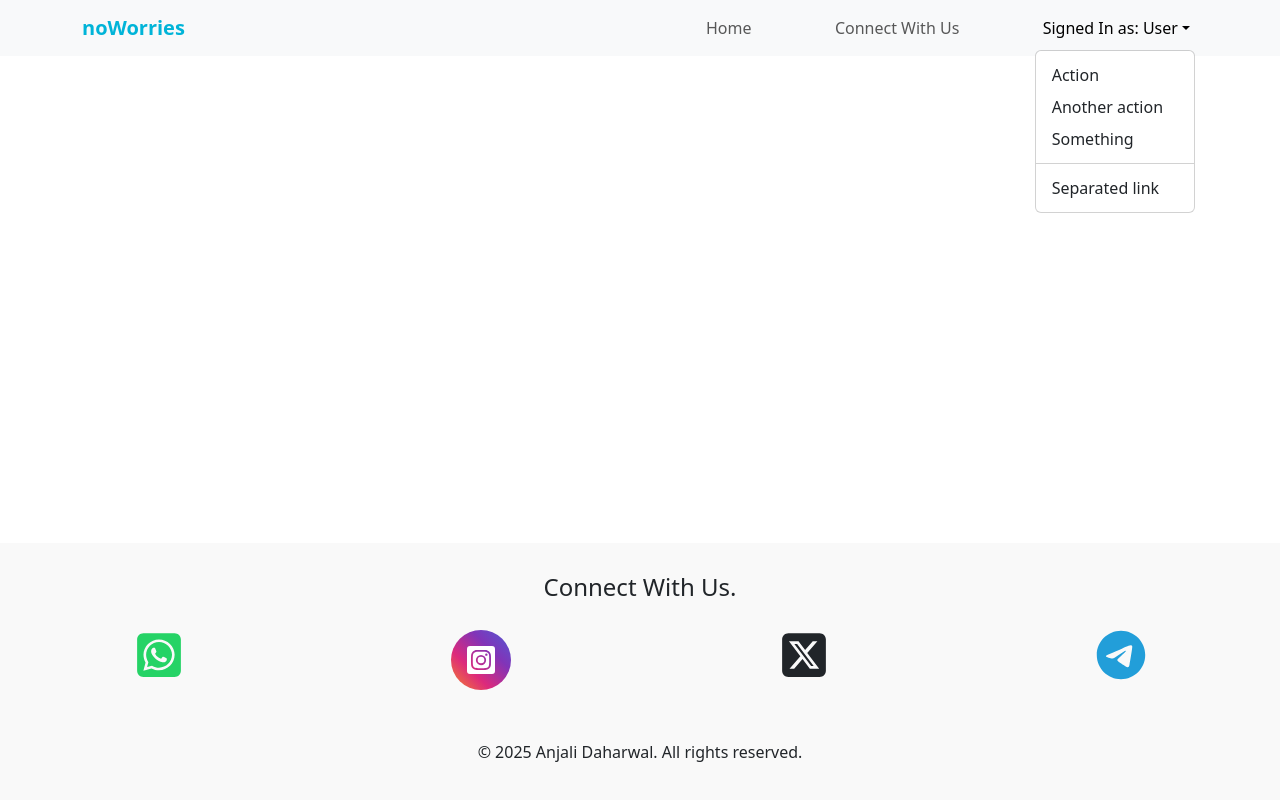
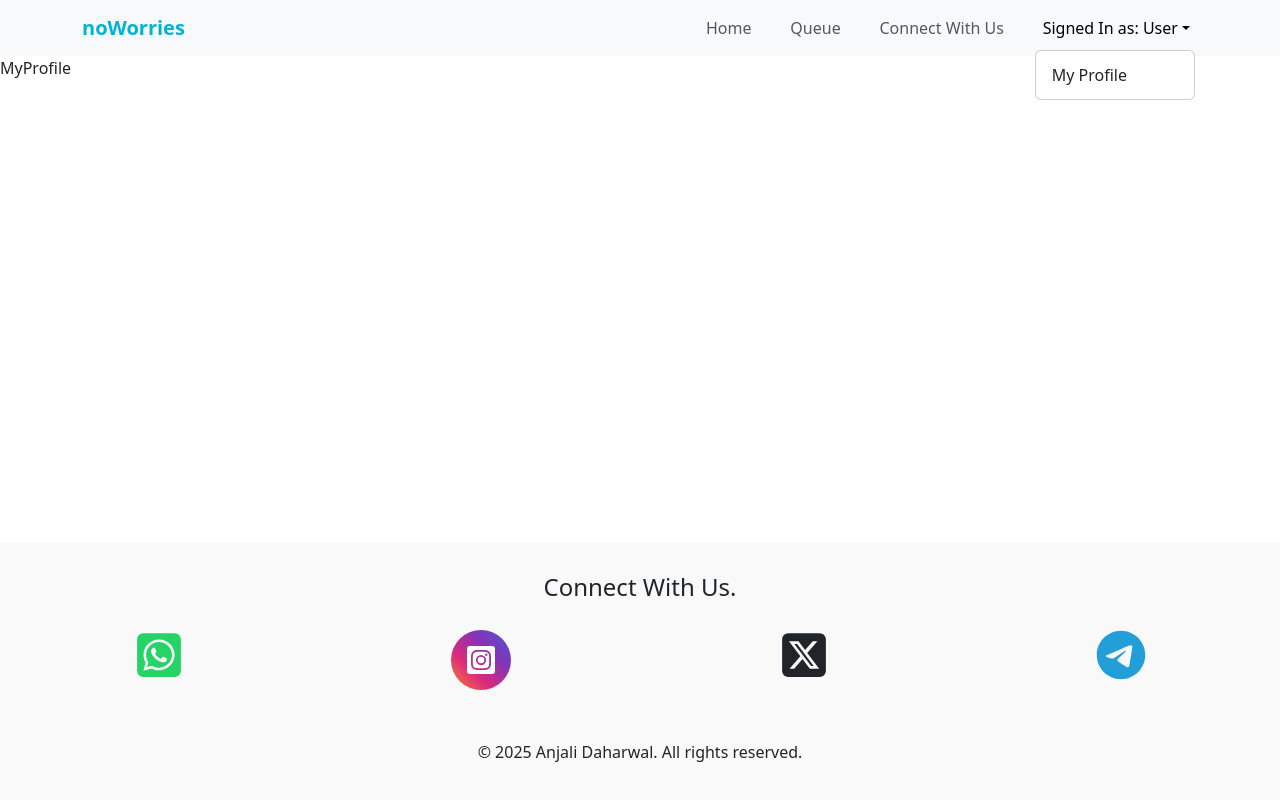
Before and after one commit to anjali012005/noworries, a React (Create React App) app in the folder frontend/: page /my-profile in a window 1280 px wide. Both pictures are taken after a click on the button "Signed In as: User". Built offline with nearby package versions, Linux system fonts and the light colour scheme.

Commit message:
Linked MyProfile component in nav

```diff
--- a/frontend/src/App.js
+++ b/frontend/src/App.js
@@ -6,6 +6,7 @@ import './App.css';
 import Footer from "./Pages/Footer/Footer";
 import BookDoctor from "./Components/BookDoctor/BookDoctor";
 import PatientQueue from "./Components/PatientQueue/PatientQueue";
+import MyProfile from "./Components/MyProfile/MyProfile";
 
 function App() {
   return (
@@ -17,6 +18,7 @@ function App() {
             <Route path="/" element={<Home />} />
             <Route path="/book" element={<BookDoctor />} />
             <Route path="/queue" element={<PatientQueue/>} />
+            <Route path="my-profile" element={<MyProfile/>} />
           </Routes>
         </div>
         <Footer />
--- /dev/null
+++ b/frontend/src/Components/MyProfile/MyProfile.jsx
@@ -0,0 +1,12 @@
+import React from 'react'
+import './MyProfile.css';
+
+const MyProfile = () => {
+    return (
+        <div>
+            MyProfile
+        </div>
+    )
+}
+
+export default MyProfile
--- a/frontend/src/Pages/Navbar/Navbars.jsx
+++ b/frontend/src/Pages/Navbar/Navbars.jsx
@@ -14,18 +14,11 @@ const Navbars = () => {
           <Navbar.Toggle aria-controls="basic-navbar-nav" />
           <Navbar.Collapse id="basic-navbar-nav">
             <Nav className="me-auto nav-items">
-              <Nav.Link href="#home">Home</Nav.Link>
+              <Nav.Link href="/">Home</Nav.Link>
+              <Nav.Link href="/queue">Queue</Nav.Link>
               <Nav.Link href="#link">Connect With Us</Nav.Link>
               <NavDropdown title="Signed In as: User" id="basic-nav-dropdown">
-                <NavDropdown.Item href="#action/3.1">Action</NavDropdown.Item>
-                <NavDropdown.Item href="#action/3.2">
-                  Another action
-                </NavDropdown.Item>
-                <NavDropdown.Item href="#action/3.3">Something</NavDropdown.Item>
-                <NavDropdown.Divider />
-                <NavDropdown.Item href="#action/3.4">
-                  Separated link
-                </NavDropdown.Item>
+                <NavDropdown.Item href="/my-profile">My Profile</NavDropdown.Item>
               </NavDropdown>
             </Nav>
           </Navbar.Collapse>
```
Also changed, not shown: frontend/src/Components/MyProfile/MyProfile.css (added).
